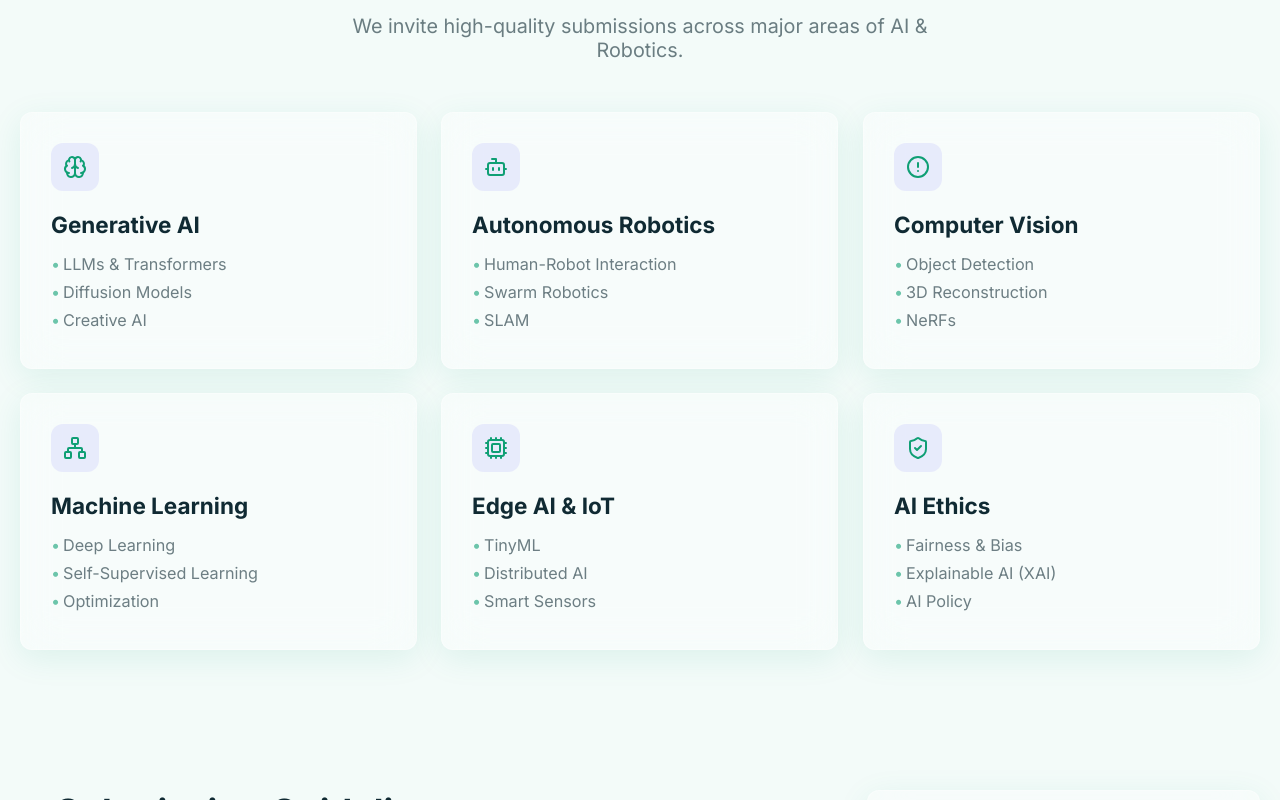
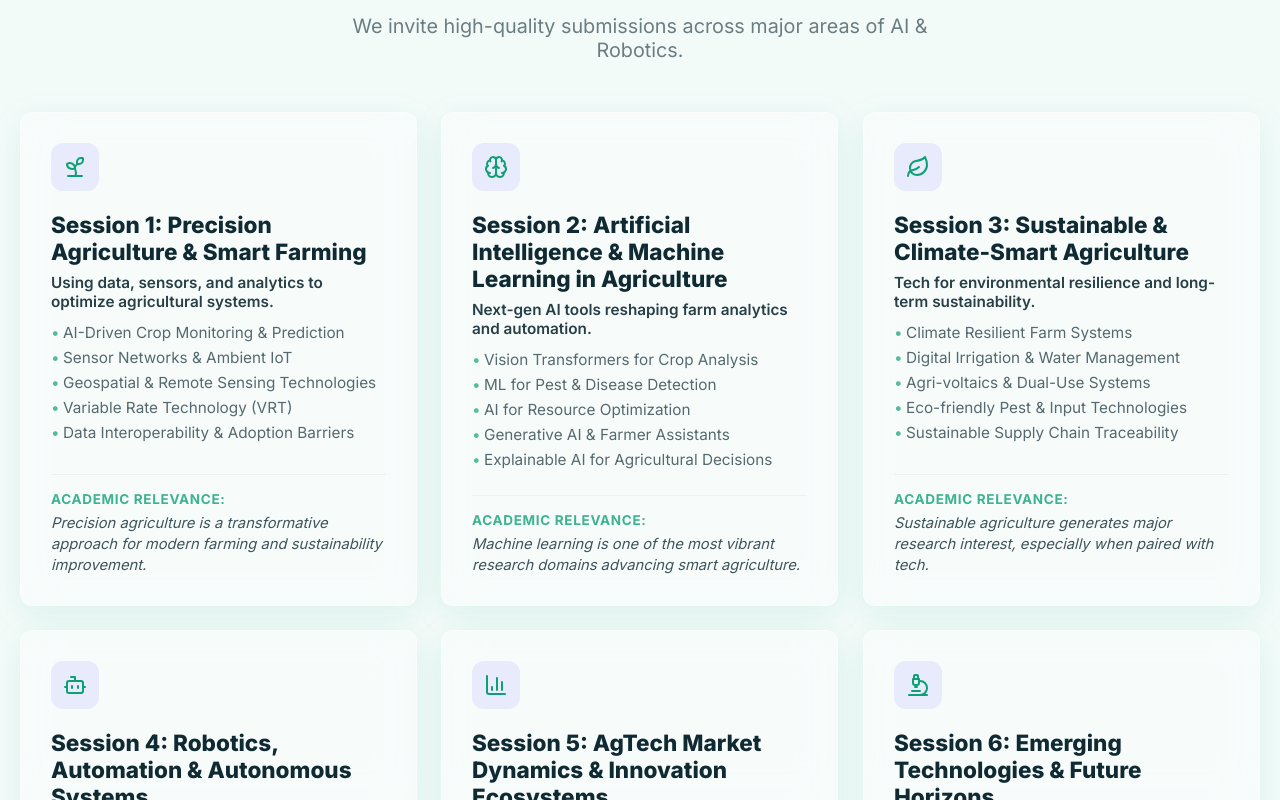
Before and after one commit to SAMSHUVA/world-ai-robotics-summit, a Next.js app: page /call-for-papers in a window 1280 px wide. Shown: the part 2000-2800 px from the top of the page. Built offline with nearby package versions, Linux system fonts and the light colour scheme; no server answers; the database is empty; a web font is replaced by a local one.

Commit message:
feat: sync paper submission tracks with central conference data

```diff
--- a/src/app/(public)/call-for-papers/CallForPapersClient.tsx
+++ b/src/app/(public)/call-for-papers/CallForPapersClient.tsx
@@ -12,13 +12,10 @@ import {
     ChevronDown,
     ChevronUp,
     Calendar,
-    Brain,
-    Bot,
-    Cpu,
-    Network,
-    Database,
-    Eye
+    ArrowRight,
+    Search
 } from "lucide-react";
+import { conferenceTracks, getIcon } from "@/config/conferenceData";
 
 interface Resource {
     id: number;
@@ -259,12 +256,11 @@ export default function CallForPapersClient({ faqSection, importantDates, settin
                                             <label>Research Track</label>
                                             <select name="track" required className="input-group input" style={{ appearance: 'none' }}>
                                                 <option value="">Select a Track</option>
-                                                <option value="Generative AI">Generative AI</option>
-                                                <option value="Autonomous Robotics">Autonomous Robotics</option>
-                                                <option value="Computer Vision">Computer Vision</option>
-                                                <option value="Machine Learning">Machine Learning</option>
-                                                <option value="Edge AI & IoT">Edge AI & IoT</option>
-                                                <option value="AI Ethics">AI Ethics</option>
+                                                {conferenceTracks.map(track => (
+                                                    <option key={track.id} value={track.title}>
+                                                        {track.title}
+                                                    </option>
+                                                ))}
                                                 <option value="Other">Other</option>
                                             </select>
                                         </div>
@@ -364,24 +360,21 @@ export default function CallForPapersClient({ faqSection, importantDates, settin
                             </div>
 
                             <div className="tracks-grid">
-                                {[
-                                    { title: "Generative AI", icon: <Brain />, topics: ["LLMs & Transformers", "Diffusion Models", "Creative AI"] },
-                                    { title: "Autonomous Robotics", icon: <Bot />, topics: ["Human-Robot Interaction", "Swarm Robotics", "SLAM"] },
-                                    { title: "Computer Vision", icon: <AlertCircle />, topics: ["Object Detection", "3D Reconstruction", "NeRFs"] },
-                                    { title: "Machine Learning", icon: <Network />, topics: ["Deep Learning", "Self-Supervised Learning", "Optimization"] },
-                                    { title: "Edge AI & IoT", icon: <Cpu />, topics: ["TinyML", "Distributed AI", "Smart Sensors"] },
-                                    { title: "AI Ethics", icon: <ShieldCheck />, topics: ["Fairness & Bias", "Explainable AI (XAI)", "AI Policy"] },
-                                ].map((track, i) => (
+                                {conferenceTracks.map((track, i) => (
                                     <div key={i} className="glass-card track-card">
                                         <div className="track-icon">
-                                            {React.cloneElement(track.icon as React.ReactElement, { size: 24 })}
+                                            {getIcon(track.iconName, { size: 24 })}
                                         </div>
                                         <h3>{track.title}</h3>
+                                        <p className="track-theme-card">{track.theme}</p>
                                         <ul>
                                             {track.topics.map((t, j) => (
                                                 <li key={j}>{t}</li>
                                             ))}
                                         </ul>
+                                        <div className="track-relevance-card">
+                                            <strong>Academic Relevance:</strong> {track.academicRelevance}
+                                        </div>
                                     </div>
                                 ))}
                             </div>
@@ -826,9 +819,41 @@ export default function CallForPapersClient({ faqSection, importantDates, settin
                     background: var(--primary); color: white; transform: rotate(10deg);
                 }
 
-                .track-card h3 { font-size: 1.25rem; margin-bottom: 16px; }
-                .track-card ul { list-style: none; padding: 0; }
-                .track-card li { font-size: 0.9rem; opacity: 0.6; margin-bottom: 8px; padding-left: 12px; position: relative; }
+                .track-theme-card {
+                    font-size: 0.85rem;
+                    color: var(--primary);
+                    font-weight: 600;
+                    margin-bottom: 12px;
+                    opacity: 0.9;
+                }
+
+                .track-relevance-card {
+                    margin-top: auto;
+                    padding-top: 15px;
+                    border-top: 1px solid rgba(255,255,255,0.05);
+                    font-size: 0.82rem;
+                    color: var(--text-primary);
+                    opacity: 0.8;
+                    font-style: italic;
+                    line-height: 1.4;
+                }
+                :global([data-theme="light"]) .track-relevance-card {
+                    border-top-color: rgba(0,0,0,0.05);
+                }
+
+                .track-relevance-card strong {
+                    color: var(--primary);
+                    font-style: normal;
+                    display: block;
+                    font-size: 0.75rem;
+                    text-transform: uppercase;
+                    letter-spacing: 0.05em;
+                    margin-bottom: 4px;
+                }
+
+                .track-card h3 { font-size: 1.25rem; margin-bottom: 8px; font-weight: 800; }
+                .track-card ul { list-style: none; padding: 0; margin-bottom: 20px; }
+                .track-card li { font-size: 0.85rem; opacity: 0.7; margin-bottom: 6px; padding-left: 12px; position: relative; }
                 .track-card li::before { content: "•"; position: absolute; left: 0; color: var(--primary); }
 
                 /* 5. Guidelines Styles */
```
